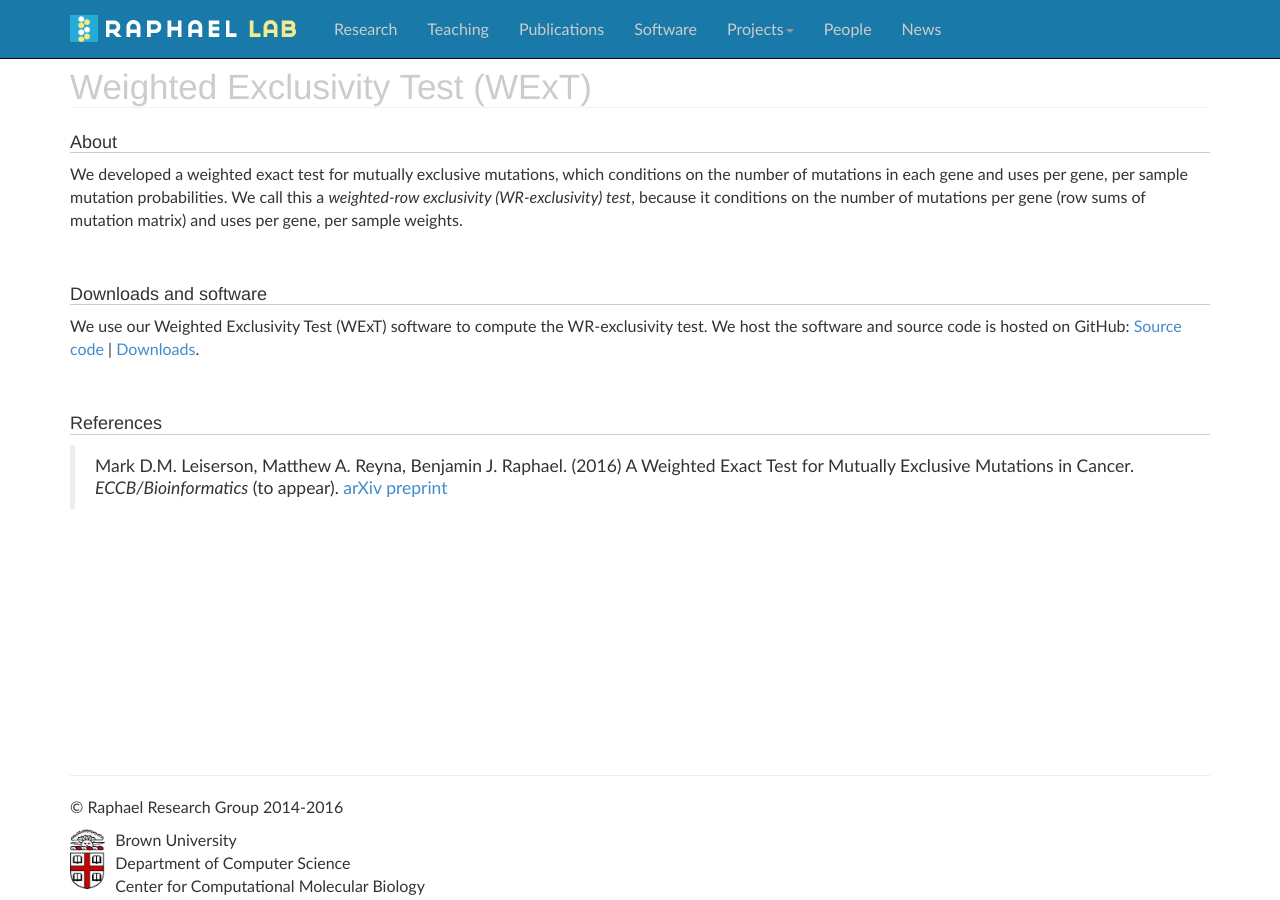
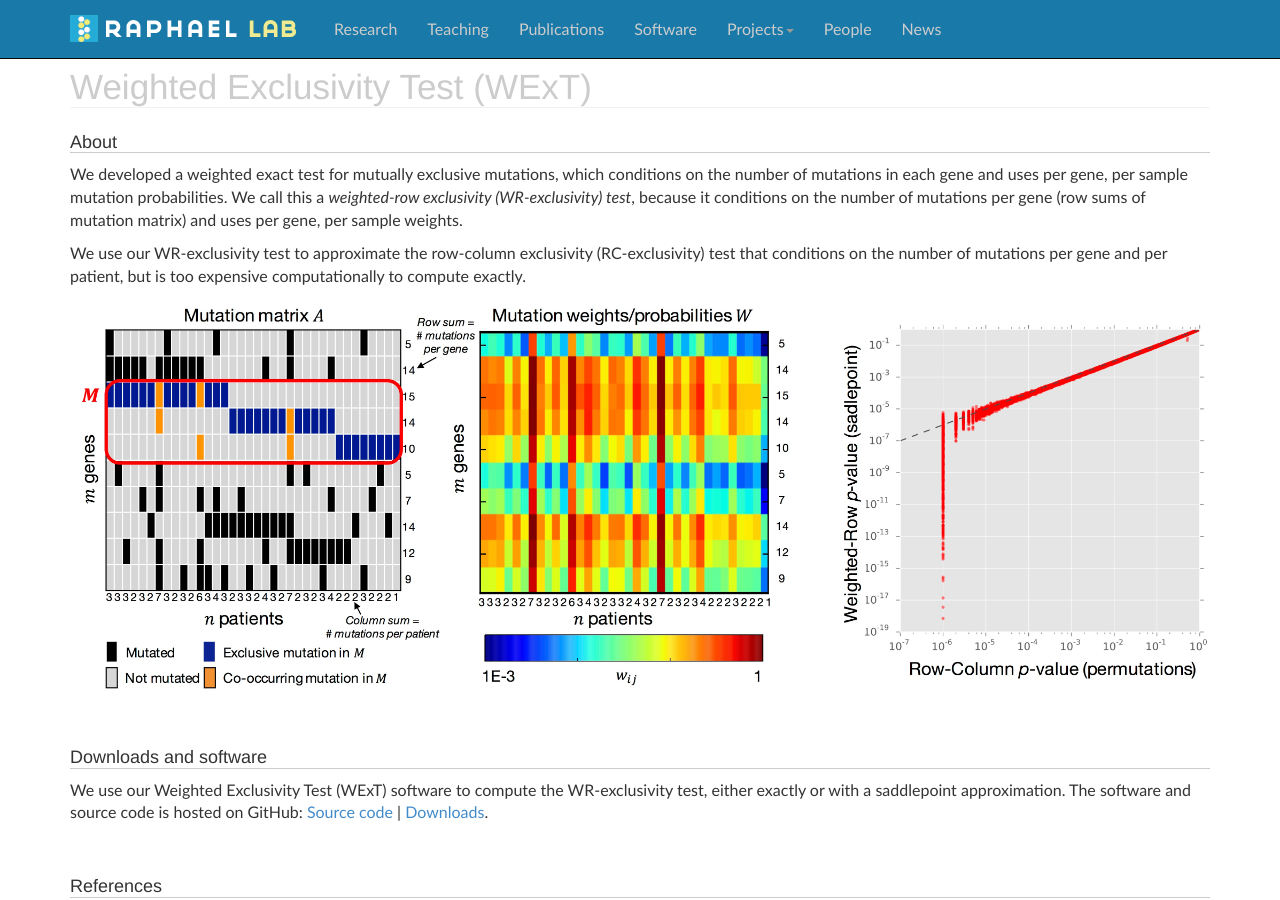
Before and after one commit to raphael-group/raphael-group.github.io, a Jekyll site: the page built from projects/wext/index.md, in a window 1280 px wide and 900 px high. Built offline with Jekyll 4.4.1, drawn with Linux system fonts in a browser that asks for light colours; nearby versions of some CDN libraries; comment, search, counter and statistics services are not loaded.

Commit message:
add wext figure

```diff
--- a/projects/wext/index.md
+++ b/projects/wext/index.md
@@ -9,10 +9,14 @@ container_css_class: container
 ## About
 We developed a weighted exact test for mutually exclusive mutations, which conditions on the number of mutations in each gene and uses per gene, per sample mutation probabilities. We call this a _weighted-row exclusivity (WR-exclusivity) test_, because it conditions on the number of mutations per gene (row sums of mutation matrix) and uses per gene, per sample weights.
 
+We use our WR-exclusivity test to approximate the row-column exclusivity (RC-exclusivity) test that conditions on the number of mutations per gene and per patient, but is too expensive computationally to compute exactly.
+
+<img class="img-responsive" alt="WExT overview" src='./wext-figure.jpg' />
+
 <a name="download"></a>
 
 ## Downloads and software
-We use our Weighted Exclusivity Test (WExT) software to compute the WR-exclusivity test. We host the software and source code is hosted on GitHub: [Source code](https://github.com/raphael-group/wext/) | [Downloads](https://github.com/raphael-group/wext/releases).
+We use our Weighted Exclusivity Test (WExT) software to compute the WR-exclusivity test, either exactly or with a saddlepoint approximation. The software and source code is hosted on GitHub: [Source code](https://github.com/raphael-group/wext/) | [Downloads](https://github.com/raphael-group/wext/releases).
 
 
 <a name="reference"></a>
```
Also changed, not shown: projects/wext/wext-figure.jpg (added), 1 other file.
